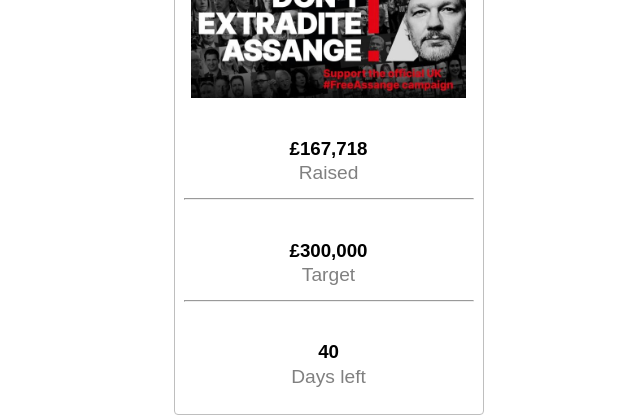
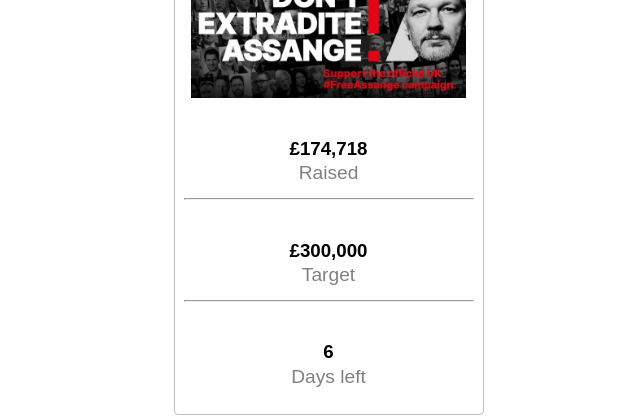
Before and after one commit to josephkaita/donate, a plain HTML site: page index.html in a window 1280 px wide. Shown: the part 860-1277 px from the top of the page, 640-1280 px from the left. Drawn offline with Linux system fonts and the light colour scheme.

Commit message:
donation site

```diff
--- a/index.html
+++ b/index.html
@@ -82,7 +82,7 @@
 
                 <img src="./helpassange.jpg" alt="">
                 <div class="raised">
-                    <h3> £167,718 </h3>
+                    <h3> £174,718 </h3>
                     <p> Raised </p>
                     <hr>
                 </div>
@@ -92,7 +92,7 @@
                     <hr>
                 </div>
                 <div class="days">
-                    <h3> 40 </h3>
+                    <h3> 6 </h3>
                     <p> Days left </p>
                 </div>
             </div>
```
